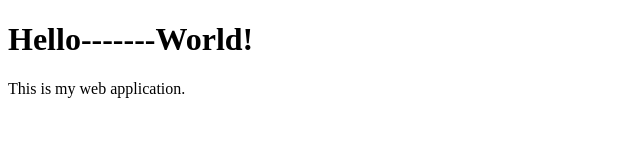
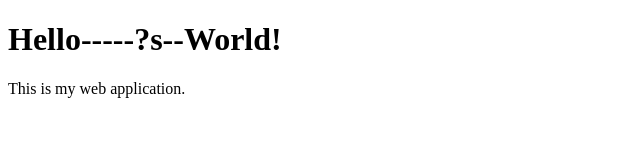
Before and after one commit to kv-sub/devopslab8-WebHooks, a plain HTML site: page index.html in a window 1280 px wide. Shown: the whole page, without its empty margins (0-640 px from the left). Drawn offline with Linux system fonts and the light colour scheme.

Commit message:
Just Changing

```diff
--- a/index.html
+++ b/index.html
@@ -6,7 +6,7 @@
     <title>My Web App</title>
 </head>
 <body>
-    <h1>Hello-------World!</h1>
+    <h1>Hello-----?s--World!</h1>
     <p>This is my web application.</p>
 </body>
 </html>
```
